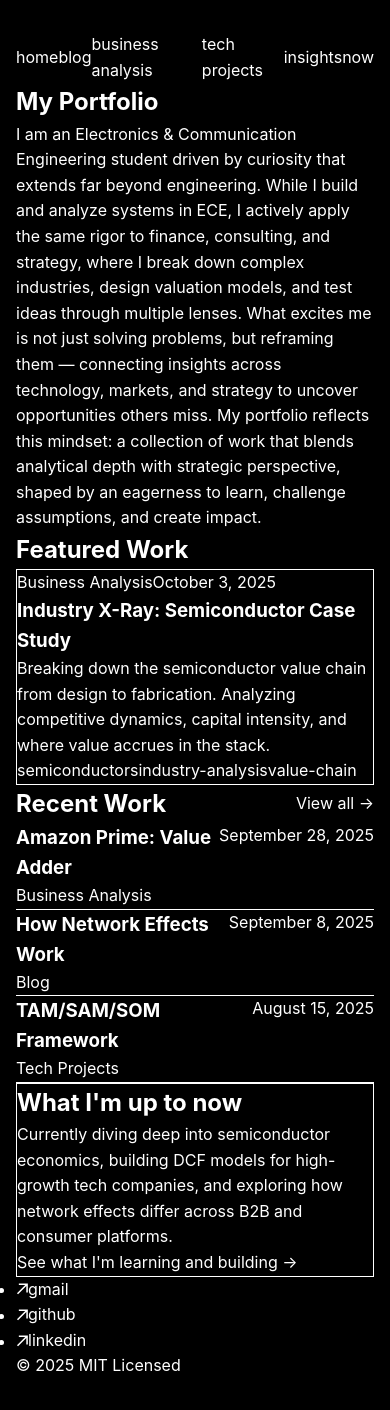
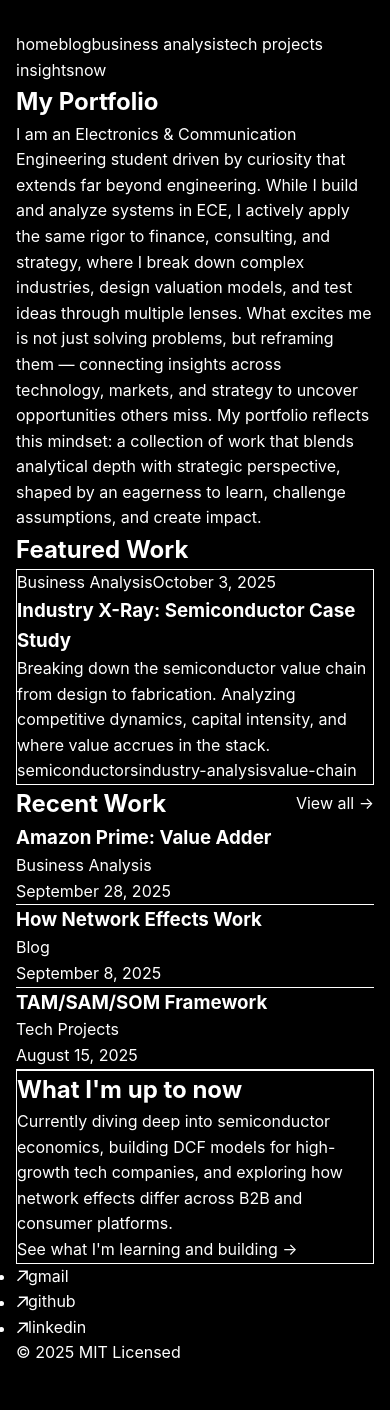
Before and after one commit to meeth10/weblog, a Next.js app: page / in a window 390 px wide. Built offline with nearby package versions, Linux system fonts and the light colour scheme.

Commit message:
Portfolio makeover

```diff
--- a/app/components/nav.tsx
+++ b/app/components/nav.tsx
@@ -16,7 +16,8 @@ export default function Nav() {
   ];
 
   return (
-    <nav className="mb-16 flex gap-8 items-center">
+    <nav className="mb-16">
+      <div className="flex flex-wrap gap-6 items-center">
         {links.map((link) => (
           <Link
             key={link.href}
@@ -28,6 +29,7 @@ export default function Nav() {
             {link.label}
           </Link>
         ))}
+      </div>
     </nav>
   );
 }
--- a/app/page.tsx
+++ b/app/page.tsx
@@ -7,7 +7,7 @@ export default function Home() {
       "Breaking down the semiconductor value chain from design to fabrication. Analyzing competitive dynamics, capital intensity, and where value accrues in the stack.",
     date: "October 3, 2025",
     category: "Business Analysis",
-    link: "/business-analysis/semiconductor-case-study",
+    link: "/blog", // Change this to the actual link when you have the post
     tags: ["semiconductors", "industry-analysis", "value-chain"],
   };
 
@@ -16,19 +16,19 @@ export default function Home() {
       title: "Amazon Prime: Value Adder",
       category: "Business Analysis",
       date: "September 28, 2025",
-      link: "/business-analysis/amazon-prime-value",
+      link: "/blog", // Update these links to match your actual blog posts
     },
     {
       title: "How Network Effects Work",
       category: "Blog",
       date: "September 8, 2025",
-      link: "/blog/network-effects",
+      link: "/blog",
     },
     {
       title: "TAM/SAM/SOM Framework",
       category: "Tech Projects",
       date: "August 15, 2025",
-      link: "/tech-projects/tam-sam-som-framework",
+      link: "/content-here/tech-projects",
     },
   ];
 
@@ -56,7 +56,7 @@ export default function Home() {
           Featured Work
         </h2>
         <article className="border border-gray-800 rounded-lg p-8 hover:border-gray-700 transition-colors">
-          <div className="flex items-center gap-3 mb-4">
+          <div className="flex flex-wrap items-center gap-3 mb-4">
             <span className="text-xs px-3 py-1 bg-blue-900/30 rounded text-blue-400">
               {featuredWork.category}
             </span>
@@ -70,7 +70,7 @@ export default function Home() {
           <p className="text-gray-400 mb-6 leading-relaxed">
             {featuredWork.description}
           </p>
-          <div className="flex gap-2 flex-wrap">
+          <div className="flex flex-wrap gap-2">
             {featuredWork.tags.map((tag) => (
               <span
                 key={tag}
@@ -94,20 +94,20 @@ export default function Home() {
           </Link>
         </div>
         <div className="space-y-4">
-          {recentWork.map((work) => (
+          {recentWork.map((work, index) => (
             <Link
-              key={work.link}
+              key={index}
               href={work.link}
               className="block border-b border-gray-800 pb-4 hover:border-gray-700 transition-colors group"
             >
-              <div className="flex items-start justify-between">
+              <div className="flex flex-col sm:flex-row sm:items-start sm:justify-between gap-2">
                 <div className="flex-1">
                   <h3 className="text-lg text-white group-hover:text-blue-400 transition-colors mb-1">
                     {work.title}
                   </h3>
                   <p className="text-sm text-gray-500">{work.category}</p>
                 </div>
-                <time className="text-sm text-gray-500 ml-4">{work.date}</time>
+                <time className="text-sm text-gray-500">{work.date}</time>
               </div>
             </Link>
           ))}
@@ -125,7 +125,7 @@ export default function Home() {
             effects differ across B2B and consumer platforms.
           </p>
           <Link
-            href="/now"
+            href="/currently-brewing/now"
             className="text-blue-400 hover:text-blue-300 transition-colors text-sm"
           >
             See what I'm learning and building →
```
Lines whose indentation alone changed are shown as unchanged.
